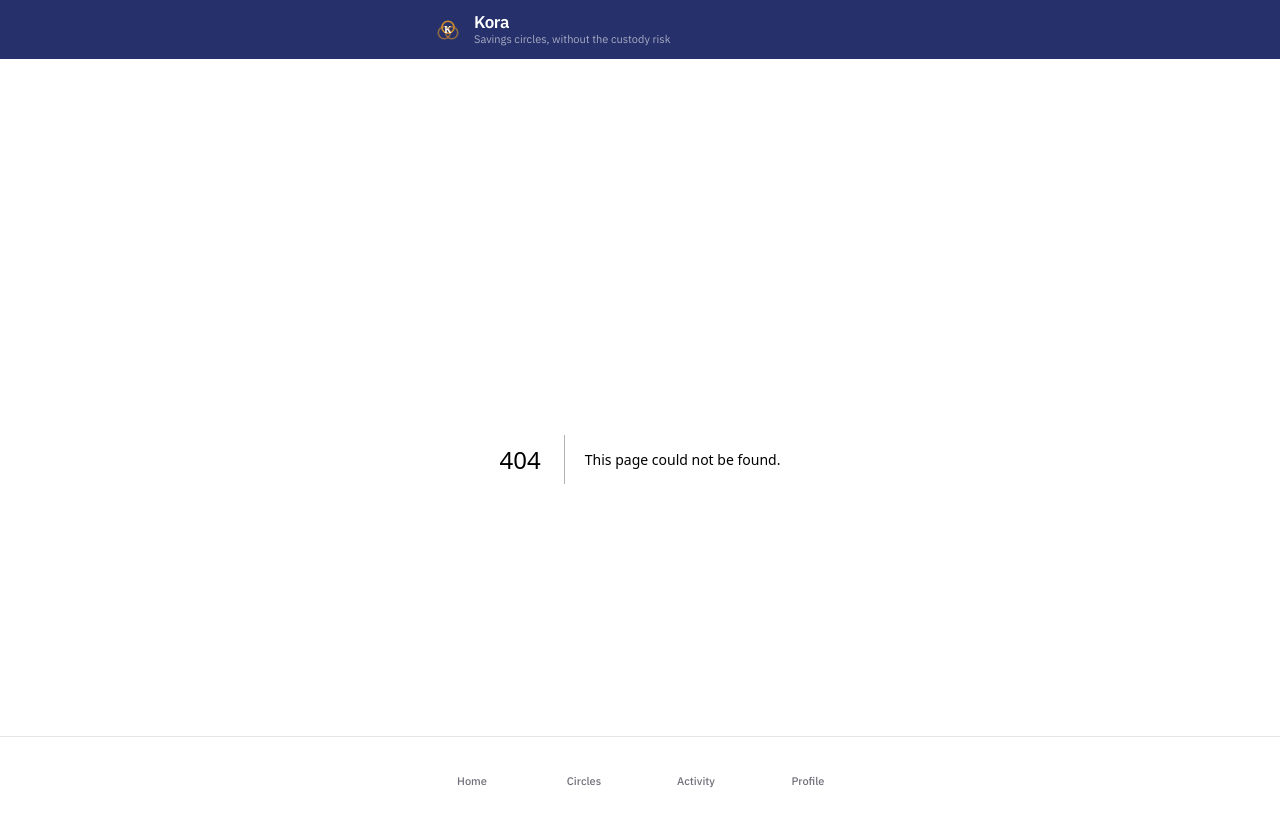
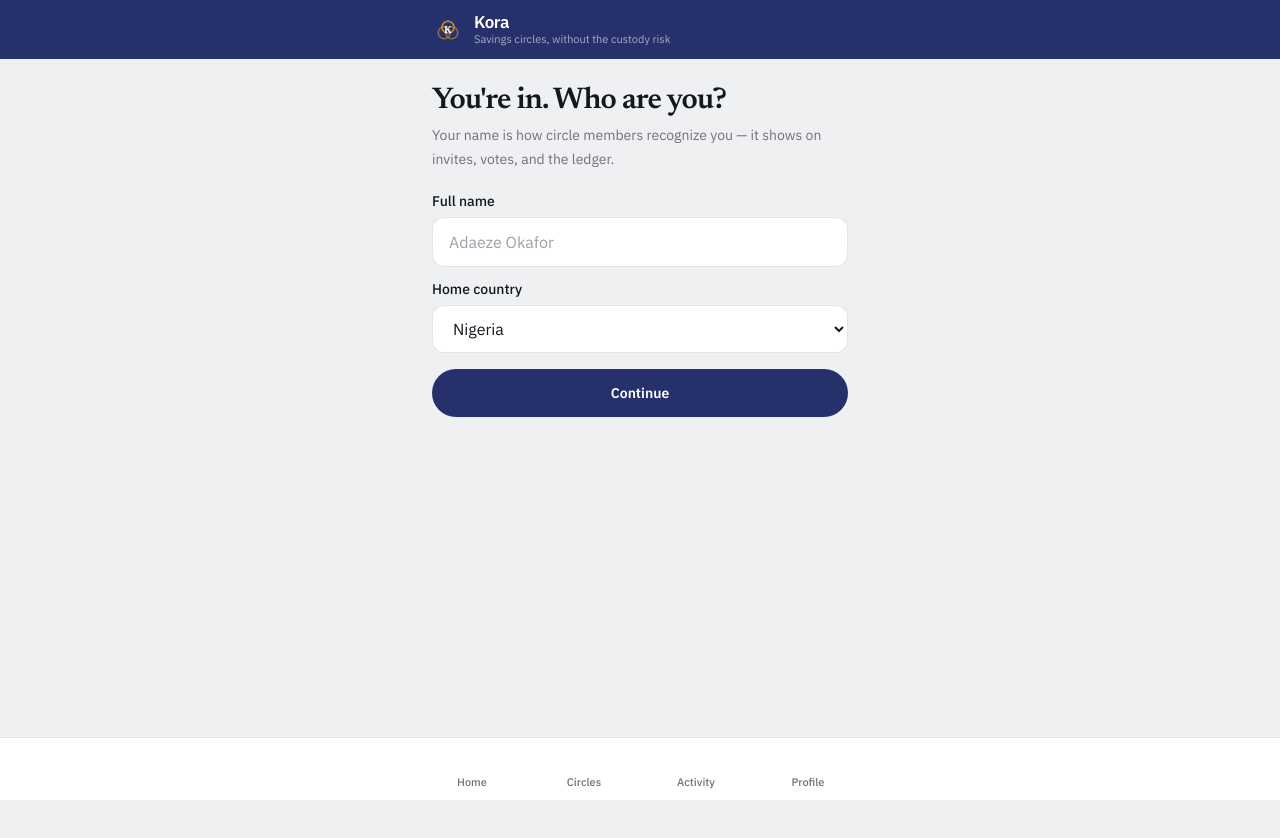
Before and after one commit to Truella/kora, a Next.js app: page /onboarding in a window 1280 px wide. Before the commit this address had no page. Shown: the top 838 px of the page. After the commit the page ends 800 px from the top, so only its background shows below. Built offline with nearby package versions, Linux system fonts and the light colour scheme; some icons are missing.

Commit message:
feat: implement onboarding flow with name and country input, update user profile on sign-in

```diff
--- /dev/null
+++ b/src/app/auth/callback/route.ts
@@ -0,0 +1,49 @@
+import { NextResponse } from "next/server";
+import { createClient } from "@/lib/supabase/server";
+
+function safeNext(raw: string | null): string {
+  return raw && raw.startsWith("/") && !raw.startsWith("//") ? raw : "/";
+}
+
+/**
+ * Handles Supabase email magic-link sign-ins (?code=).
+ * Routes by profile state: no name → onboarding, no verified phone →
+ * add-phone prompt, otherwise the original destination.
+ */
+export async function GET(request: Request) {
+  const url = new URL(request.url);
+  const code = url.searchParams.get("code");
+  const next = safeNext(url.searchParams.get("next"));
+
+  if (!code) {
+    return NextResponse.redirect(new URL("/login", url.origin));
+  }
+
+  const supabase = await createClient();
+  const { error } = await supabase.auth.exchangeCodeForSession(code);
+  if (error) {
+    return NextResponse.redirect(
+      new URL(`/login?error=${encodeURIComponent(error.message)}`, url.origin),
+    );
+  }
+
+  const {
+    data: { user },
+  } = await supabase.auth.getUser();
+  if (!user) {
+    return NextResponse.redirect(new URL("/login", url.origin));
+  }
+
+  const { data: profile } = await supabase
+    .from("profiles")
+    .select("full_name, phone_verified")
+    .eq("id", user.id)
+    .single();
+
+  const dest = !profile?.full_name
+    ? `/onboarding?next=${encodeURIComponent(next)}`
+    : !profile.phone_verified
+      ? `/add-phone?next=${encodeURIComponent(next)}`
+      : next;
+  return NextResponse.redirect(new URL(dest, url.origin));
+}
--- a/src/app/login/page.tsx
+++ b/src/app/login/page.tsx
@@ -26,14 +26,15 @@ function LoginForm() {
   const router = useRouter();
   const searchParams = useSearchParams();
   const next = safeNext(searchParams.get("next"));
+  const authError = searchParams.get("error");
 
   const [tab, setTab] = useState<"phone" | "email">("phone");
   const [country, setCountry] = useState<CountryKey>("NG");
   const [phone, setPhone] = useState("");
   const [email, setEmail] = useState("");
-  const [name, setName] = useState("");
-  const [error, setError] = useState<string | null>(null);
+  const [error, setError] = useState<string | null>(authError);
   const [sending, setSending] = useState(false);
+  const [linkSentTo, setLinkSentTo] = useState<string | null>(null);
 
   async function sendPhoneOtp() {
     let e164: string;
@@ -50,10 +51,7 @@ function LoginForm() {
     setSending(true);
     setError(null);
     const supabase = createClient();
-    const { error } = await supabase.auth.signInWithOtp({
-      phone: e164,
-      options: { data: { full_name: name.trim() } },
-    });
+    const { error } = await supabase.auth.signInWithOtp({ phone: e164 });
     setSending(false);
     if (error) {
       setError(error.message);
@@ -64,7 +62,7 @@ function LoginForm() {
     );
   }
 
-  async function sendEmailOtp() {
+  async function sendEmailLink() {
     const trimmed = email.trim();
     if (!trimmed.includes("@")) {
       setError("Enter a valid email address.");
@@ -75,15 +73,44 @@ function LoginForm() {
     const supabase = createClient();
     const { error } = await supabase.auth.signInWithOtp({
       email: trimmed,
-      options: { data: { full_name: name.trim() } },
+      options: {
+        emailRedirectTo: `${window.location.origin}/auth/callback?next=${encodeURIComponent(next)}`,
+      },
     });
     setSending(false);
     if (error) {
       setError(error.message);
       return;
     }
-    router.push(
-      `/verify?flow=email&to=${encodeURIComponent(trimmed)}&next=${encodeURIComponent(next)}`,
+    setLinkSentTo(trimmed);
+  }
+
+  if (linkSentTo) {
+    return (
+      <main className="flex flex-1 flex-col px-4 py-6">
+        <motion.div
+          initial={{ opacity: 0, y: 16 }}
+          animate={{ opacity: 1, y: 0 }}
+          transition={{ duration: 0.35 }}
+        >
+          <h1 className="font-display text-3xl font-semibold tracking-tight">
+            Check your inbox
+          </h1>
+          <p className="mt-1 text-sm leading-6 text-zinc-500">
+            We sent a sign-in link to{" "}
+            <span className="font-mono font-medium text-ink dark:text-white">
+              {linkSentTo}
+            </span>
+            . Tap it on this device and you&apos;re in — no code to type.
+          </p>
+          <button
+            onClick={() => setLinkSentTo(null)}
+            className="mt-4 w-full py-2 text-sm font-semibold text-indigo"
+          >
+            Use a different email
+          </button>
+        </motion.div>
+      </main>
     );
   }
 
@@ -101,7 +128,7 @@ function LoginForm() {
         <p className="mt-1 text-sm leading-6 text-zinc-500">
           {tab === "phone"
             ? "Enter your number — we'll text you a 6-digit code."
-            : "Enter your email for a code. You'll add a phone number after — USSD needs one, the PWA doesn't."}
+            : "Enter your email and we'll send a sign-in link. You'll add a phone number after — USSD needs one, the PWA doesn't."}
         </p>
 
         <div
@@ -137,18 +164,6 @@ function LoginForm() {
         </div>
 
         <div className="mt-5 flex flex-col gap-3">
-          <label className="flex flex-col gap-1.5">
-            <span className="text-sm font-medium">Your name</span>
-            <input
-              type="text"
-              value={name}
-              onChange={(e) => setName(e.target.value)}
-              placeholder="Adaeze Okafor"
-              autoComplete="name"
-              className="rounded-xl border border-black/10 bg-white px-4 py-3 text-[16px] outline-none placeholder:text-zinc-400 focus:border-indigo dark:border-white/10 dark:bg-ink dark:text-white"
-            />
-          </label>
-
           {tab === "phone" ? (
             <div className="flex gap-2">
               <label className="flex w-32 shrink-0 flex-col gap-1.5">
@@ -204,10 +219,16 @@ function LoginForm() {
           <motion.button
             whileTap={{ scale: 0.98 }}
             disabled={sending}
-            onClick={tab === "phone" ? sendPhoneOtp : sendEmailOtp}
+            onClick={tab === "phone" ? sendPhoneOtp : sendEmailLink}
             className="mt-1 rounded-full bg-indigo py-3.5 text-sm font-semibold text-white disabled:opacity-60"
           >
-            {sending ? "Sending code…" : "Send code"}
+            {sending
+              ? tab === "phone"
+                ? "Sending code…"
+                : "Sending link…"
+              : tab === "phone"
+                ? "Send code"
+                : "Send sign-in link"}
           </motion.button>
         </div>
       </motion.div>
--- /dev/null
+++ b/src/app/onboarding/page.tsx
@@ -0,0 +1,133 @@
+"use client";
+
+import { Suspense, useState } from "react";
+import { useRouter, useSearchParams } from "next/navigation";
+import { motion } from "motion/react";
+import { createClient } from "@/lib/supabase/client";
+import { type CountryKey } from "@/lib/phone";
+
+function safeNext(raw: string | null): string {
+  return raw && raw.startsWith("/") && !raw.startsWith("//") ? raw : "/";
+}
+
+function OnboardingForm() {
+  const router = useRouter();
+  const searchParams = useSearchParams();
+  const next = safeNext(searchParams.get("next"));
+
+  const [name, setName] = useState("");
+  const [country, setCountry] = useState<CountryKey>("NG");
+  const [error, setError] = useState<string | null>(null);
+  const [saving, setSaving] = useState(false);
+
+  async function submit() {
+    const trimmed = name.trim();
+    if (trimmed.length < 2) {
+      setError("Tell us your name — your circle members will see it.");
+      return;
+    }
+    setSaving(true);
+    setError(null);
+    const supabase = createClient();
+    const {
+      data: { user },
+    } = await supabase.auth.getUser();
+    if (!user) {
+      router.push("/login");
+      return;
+    }
+
+    const { error: profileError } = await supabase
+      .from("profiles")
+      .update({ full_name: trimmed })
+      .eq("id", user.id);
+    if (profileError) {
+      setSaving(false);
+      setError(profileError.message);
+      return;
+    }
+    // Remember home country for future defaults (dial code, currency).
+    await supabase.auth.updateUser({ data: { full_name: trimmed, country } });
+
+    const { data: profile } = await supabase
+      .from("profiles")
+      .select("phone_verified")
+      .eq("id", user.id)
+      .single();
+    setSaving(false);
+    if (profile?.phone_verified) {
+      router.push(next);
+    } else {
+      router.push(`/add-phone?next=${encodeURIComponent(next)}`);
+    }
+  }
+
+  return (
+    <main className="flex flex-1 flex-col px-4 py-6">
+      <motion.div
+        initial={{ opacity: 0, y: 16 }}
+        animate={{ opacity: 1, y: 0 }}
+        transition={{ duration: 0.35 }}
+      >
+        <h1 className="font-display text-3xl font-semibold tracking-tight">
+          You&apos;re in. Who are you?
+        </h1>
+        <p className="mt-1 text-sm leading-6 text-zinc-500">
+          Your name is how circle members recognize you — it shows on invites,
+          votes, and the ledger.
+        </p>
+
+        <div className="mt-5 flex flex-col gap-3">
+          <label className="flex flex-col gap-1.5">
+            <span className="text-sm font-medium">Full name</span>
+            <input
+              type="text"
+              value={name}
+              onChange={(e) => setName(e.target.value)}
+              placeholder="Adaeze Okafor"
+              autoComplete="name"
+              className="rounded-xl border border-black/10 bg-white px-4 py-3 text-[16px] outline-none placeholder:text-zinc-400 focus:border-indigo dark:border-white/10 dark:bg-ink dark:text-white"
+            />
+          </label>
+
+          <label className="flex flex-col gap-1.5">
+            <span className="text-sm font-medium">Home country</span>
+            <select
+              value={country}
+              onChange={(e) => setCountry(e.target.value as CountryKey)}
+              className="rounded-xl border border-black/10 bg-white px-4 py-3 text-[16px] outline-none focus:border-indigo dark:border-white/10 dark:bg-ink dark:text-white"
+            >
+              <option value="NG">Nigeria</option>
+              <option value="KE">Kenya</option>
+              <option value="UG">Uganda</option>
+              <option value="GH">Ghana</option>
+            </select>
+          </label>
+
+          {error && (
+            <p role="alert" className="text-sm font-medium text-clay">
+              {error}
+            </p>
+          )}
+
+          <motion.button
+            whileTap={{ scale: 0.98 }}
+            disabled={saving}
+            onClick={submit}
+            className="mt-1 rounded-full bg-indigo py-3.5 text-sm font-semibold text-white disabled:opacity-60"
+          >
+            {saving ? "Saving…" : "Continue"}
+          </motion.button>
+        </div>
+      </motion.div>
+    </main>
+  );
+}
+
+export default function OnboardingPage() {
+  return (
+    <Suspense>
+      <OnboardingForm />
+    </Suspense>
+  );
+}
--- a/src/app/verify/page.tsx
+++ b/src/app/verify/page.tsx
@@ -6,7 +6,7 @@ import { useRouter, useSearchParams } from "next/navigation";
 import { motion } from "motion/react";
 import { createClient } from "@/lib/supabase/client";
 
-type Flow = "phone" | "email" | "add-phone";
+type Flow = "phone" | "add-phone";
 
 function safeNext(raw: string | null): string {
   return raw && raw.startsWith("/") && !raw.startsWith("//") ? raw : "/";
@@ -15,7 +15,7 @@ function safeNext(raw: string | null): string {
 function VerifyForm() {
   const router = useRouter();
   const searchParams = useSearchParams();
-  const flow = (searchParams.get("flow") as Flow) || "phone";
+  const flow: Flow = searchParams.get("flow") === "add-phone" ? "add-phone" : "phone";
   const to = searchParams.get("to") ?? "";
   const next = safeNext(searchParams.get("next"));
 
@@ -44,14 +44,8 @@ function VerifyForm() {
     const supabase = createClient();
 
     const { data, error } =
-      flow === "email"
-        ? await supabase.auth.verifyOtp({ email: to, token, type: "email" })
-        : flow === "add-phone"
-          ? await supabase.auth.verifyOtp({
-              phone: to,
-              token,
-              type: "phone_change",
-            })
+      flow === "add-phone"
+        ? await supabase.auth.verifyOtp({ phone: to, token, type: "phone_change" })
         : await supabase.auth.verifyOtp({ phone: to, token, type: "sms" });
 
     if (error || !data.user) {
@@ -62,35 +56,30 @@ function VerifyForm() {
       return;
     }
 
-    // Phone-based flows: anchor the verified E.164 number on the profile.
-    if (flow === "phone" || flow === "add-phone") {
+    // Anchor the verified E.164 number on the profile.
     const { error: profileError } = await supabase
       .from("profiles")
       .update({ phone: to, phone_verified: true })
       .eq("id", data.user.id);
+    if (profileError) {
       setVerifying(false);
-      if (profileError) {
       setError(
         "Signed in, but we couldn't mark your number verified. Try again from your profile.",
       );
       return;
     }
-      router.push(next);
-      return;
-    }
 
-    // Email flow: profile exists via trigger with phone_verified = false.
-    // USSD needs a verified phone; the PWA doesn't — hence the prompt.
+    // New user (no name yet) → onboarding. Existing user → destination.
     const { data: profile } = await supabase
       .from("profiles")
-      .select("phone_verified")
+      .select("full_name")
       .eq("id", data.user.id)
       .single();
     setVerifying(false);
-    if (profile?.phone_verified) {
+    if (profile?.full_name) {
       router.push(next);
     } else {
-      router.push(`/add-phone?next=${encodeURIComponent(next)}`);
+      router.push(`/onboarding?next=${encodeURIComponent(next)}`);
     }
   }
 
@@ -99,9 +88,7 @@ function VerifyForm() {
     setResent(false);
     const supabase = createClient();
     const { error } =
-      flow === "email"
-        ? await supabase.auth.signInWithOtp({ email: to })
-        : flow === "add-phone"
+      flow === "add-phone"
         ? await supabase.auth.updateUser({ phone: to })
         : await supabase.auth.signInWithOtp({ phone: to });
     if (error) setError(error.message);
@@ -122,7 +109,7 @@ function VerifyForm() {
         transition={{ duration: 0.35 }}
       >
         <h1 className="font-display text-3xl font-semibold tracking-tight">
-          Check your {flow === "email" ? "email" : "texts"}
+          Check your texts
         </h1>
         <p className="mt-1 text-sm leading-6 text-zinc-500">
           6-digit code sent to{" "}
--- a/src/proxy.ts
+++ b/src/proxy.ts
@@ -1,9 +1,10 @@
 import { createServerClient } from "@supabase/ssr";
 import { NextResponse, type NextRequest } from "next/server";
 
-// Public without a session. /add-phone needs a session (updateUser), so it
-// stays protected — the email flow lands there only after verifying.
-const PUBLIC_PATHS = ["/login", "/verify", "/offline"];
+// Public without a session. /auth/callback receives the magic-link ?code=
+// before any session exists. /add-phone and /onboarding need a session
+// (updateUser / profile writes), so they stay protected.
+const PUBLIC_PATHS = ["/login", "/verify", "/offline", "/auth/callback"];
 
 export async function proxy(request: NextRequest) {
   const response = NextResponse.next({ request });
```
Also changed, not shown: 2 other files (tests, documents, lock files or other folders). Lines whose indentation alone changed are shown as unchanged.
